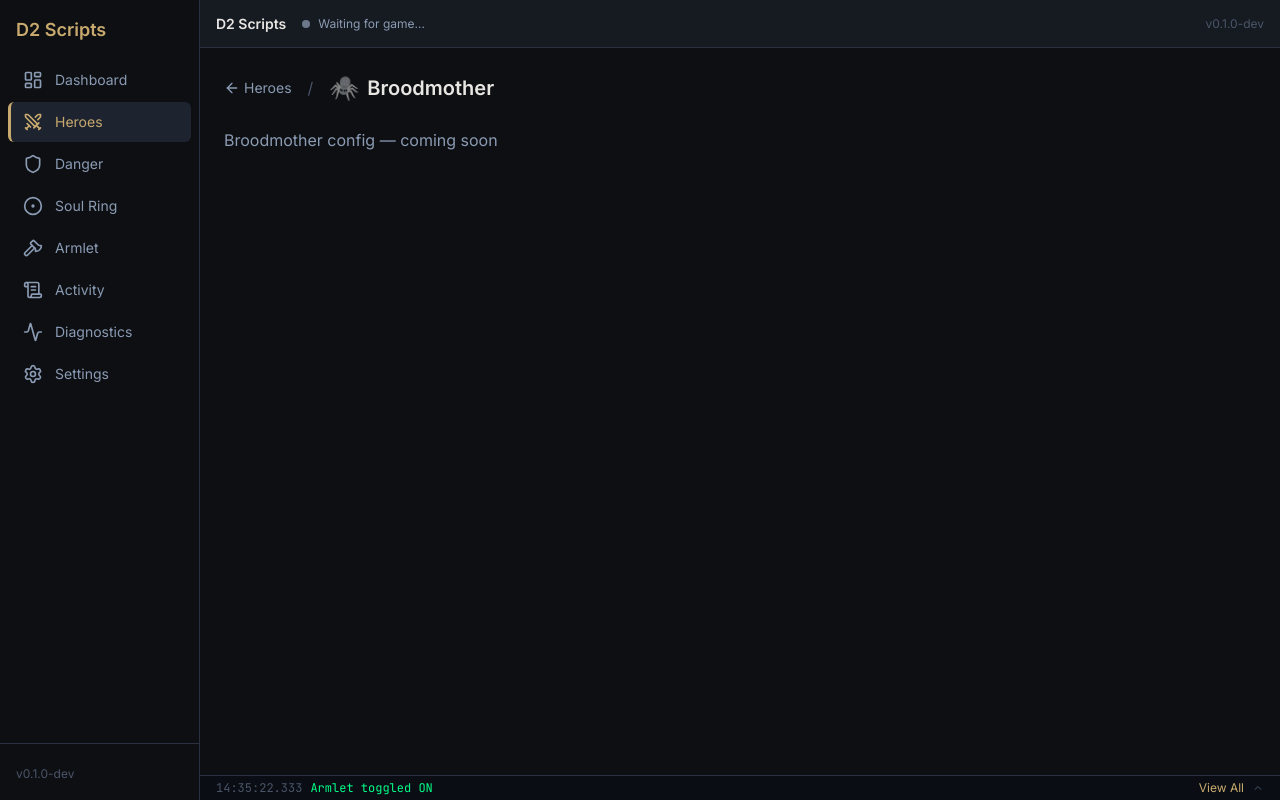
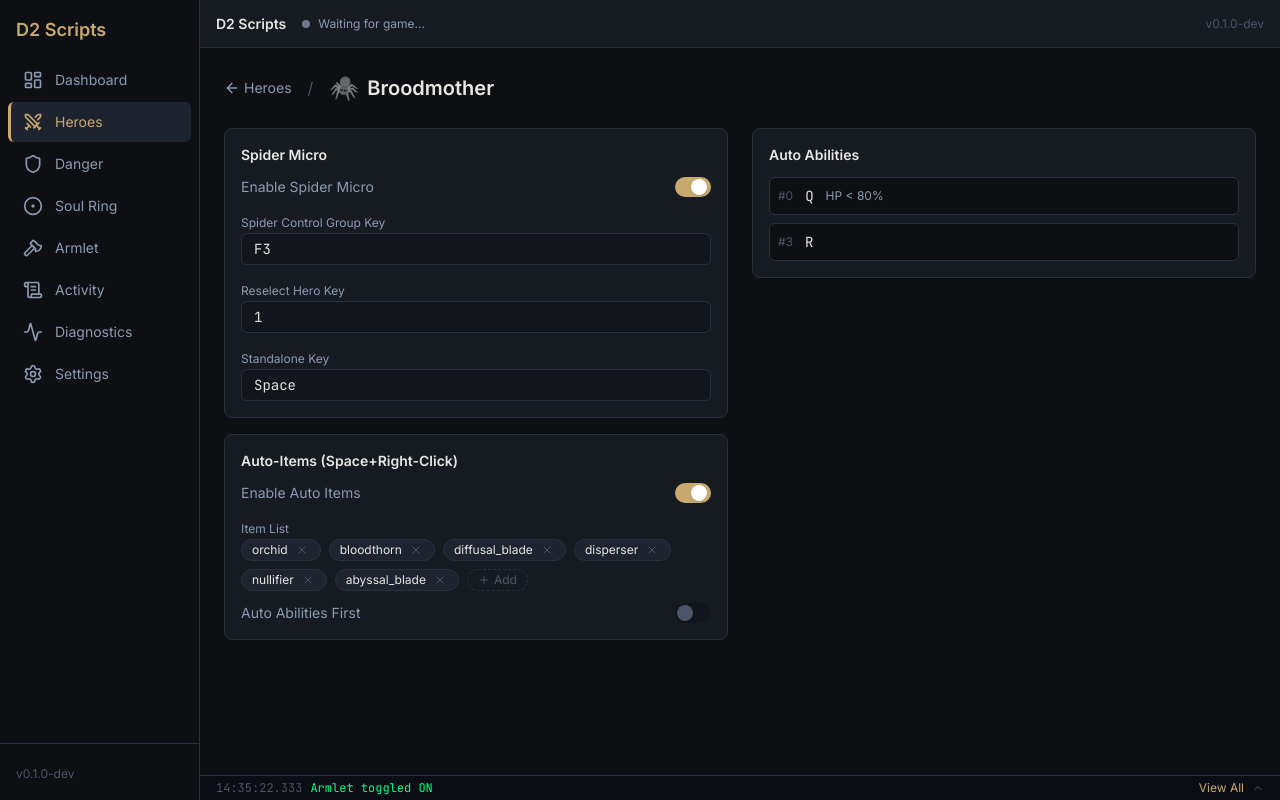
Before and after one commit to zfael/dota2-scripts, a React (Vite) app in the folder src-ui/: page /heroes/broodmother in a window 1280 px wide. Built offline with nearby package versions, Linux system fonts and the light colour scheme.

Commit message:
feat(ui): implement Broodmother and Huskar hero configs

```diff
--- a/src-ui/src/components/heroes/configs/BroodmotherConfig.tsx
+++ b/src-ui/src/components/heroes/configs/BroodmotherConfig.tsx
@@ -1,3 +1,46 @@
+import { Card } from "../../common/Card";
+import { Toggle } from "../../common/Toggle";
+import { KeyInput } from "../../common/KeyInput";
+import { TagList } from "../../common/TagList";
+import { useConfigStore } from "../../../stores/configStore";
+
 export default function BroodmotherConfig() {
-  return <p className="text-subtle">Broodmother config — coming soon</p>;
+  const config = useConfigStore((s) => s.config.heroes.broodmother);
+  const update = useConfigStore((s) => s.updateHeroConfig);
+  const set = (updates: Partial<typeof config>) => update("broodmother", updates);
+
+  return (
+    <>
+      <div className="space-y-4">
+        <Card title="Spider Micro">
+          <Toggle label="Enable Spider Micro" checked={config.spider_micro_enabled} onChange={(v) => set({ spider_micro_enabled: v })} />
+          <KeyInput label="Spider Control Group Key" value={config.spider_control_group_key} onChange={(v) => set({ spider_control_group_key: v })} />
+          <KeyInput label="Reselect Hero Key" value={config.reselect_hero_key} onChange={(v) => set({ reselect_hero_key: v })} />
+          <KeyInput label="Standalone Key" value={config.standalone_key} onChange={(v) => set({ standalone_key: v })} />
+        </Card>
+
+        <Card title="Auto-Items (Space+Right-Click)">
+          <Toggle label="Enable Auto Items" checked={config.auto_items_enabled} onChange={(v) => set({ auto_items_enabled: v })} />
+          <TagList label="Item List" items={config.auto_items} onChange={(v) => set({ auto_items: v })} />
+          <Toggle label="Auto Abilities First" checked={config.auto_abilities_first} onChange={(v) => set({ auto_abilities_first: v })} />
+        </Card>
+      </div>
+
+      <div className="space-y-4">
+        <Card title="Auto Abilities">
+          <div className="space-y-2">
+            {config.auto_abilities.map((ability, i) => (
+              <div key={i} className="flex items-center gap-3 rounded-md border border-border bg-base p-2">
+                <span className="text-xs text-muted">#{ability.index}</span>
+                <span className="font-mono text-sm text-content">{ability.key.toUpperCase()}</span>
+                {ability.hp_threshold != null && (
+                  <span className="text-xs text-subtle">HP &lt; {ability.hp_threshold}%</span>
+                )}
+              </div>
+            ))}
+          </div>
+        </Card>
+      </div>
+    </>
+  );
 }
--- a/src-ui/src/components/heroes/configs/HuskarConfig.tsx
+++ b/src-ui/src/components/heroes/configs/HuskarConfig.tsx
@@ -1,3 +1,33 @@
+import { Card } from "../../common/Card";
+import { KeyInput } from "../../common/KeyInput";
+import { NumberInput } from "../../common/NumberInput";
+import { useConfigStore } from "../../../stores/configStore";
+
 export default function HuskarConfig() {
-  return <p className="text-subtle">Huskar config — coming soon</p>;
+  const config = useConfigStore((s) => s.config.heroes.huskar);
+  const update = useConfigStore((s) => s.updateHeroConfig);
+  const set = (updates: Partial<typeof config>) => update("huskar", updates);
+
+  return (
+    <>
+      <div className="space-y-4">
+        <Card title="Keybindings">
+          <KeyInput label="Standalone Key" value={config.standalone_key} onChange={(v) => set({ standalone_key: v })} />
+          <KeyInput label="Berserker Blood Key" value={config.berserker_blood_key} onChange={(v) => set({ berserker_blood_key: v })} />
+        </Card>
+
+        <Card title="Berserker Blood">
+          <NumberInput label="Cleanse Delay" value={config.berserker_blood_delay_ms} onChange={(v) => set({ berserker_blood_delay_ms: v })} suffix="ms" />
+        </Card>
+      </div>
+
+      <div className="space-y-4">
+        <Card title="Armlet Override">
+          <NumberInput label="Toggle Threshold" value={config.armlet_toggle_threshold} onChange={(v) => set({ armlet_toggle_threshold: v })} suffix="HP" />
+          <NumberInput label="Predictive Offset" value={config.armlet_predictive_offset} onChange={(v) => set({ armlet_predictive_offset: v })} suffix="HP" />
+          <NumberInput label="Toggle Cooldown" value={config.armlet_toggle_cooldown_ms} onChange={(v) => set({ armlet_toggle_cooldown_ms: v })} suffix="ms" />
+        </Card>
+      </div>
+    </>
+  );
 }
```
